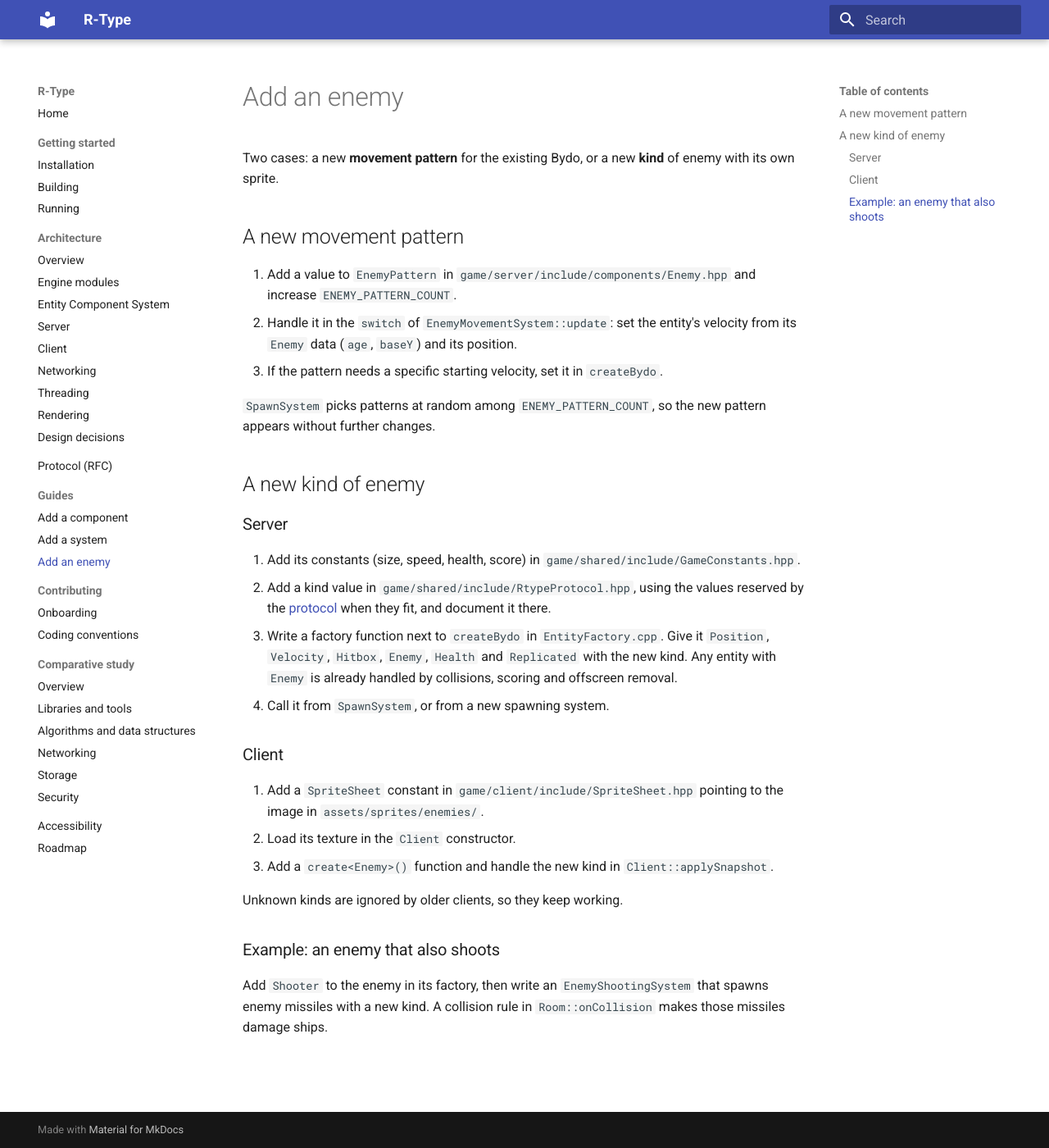
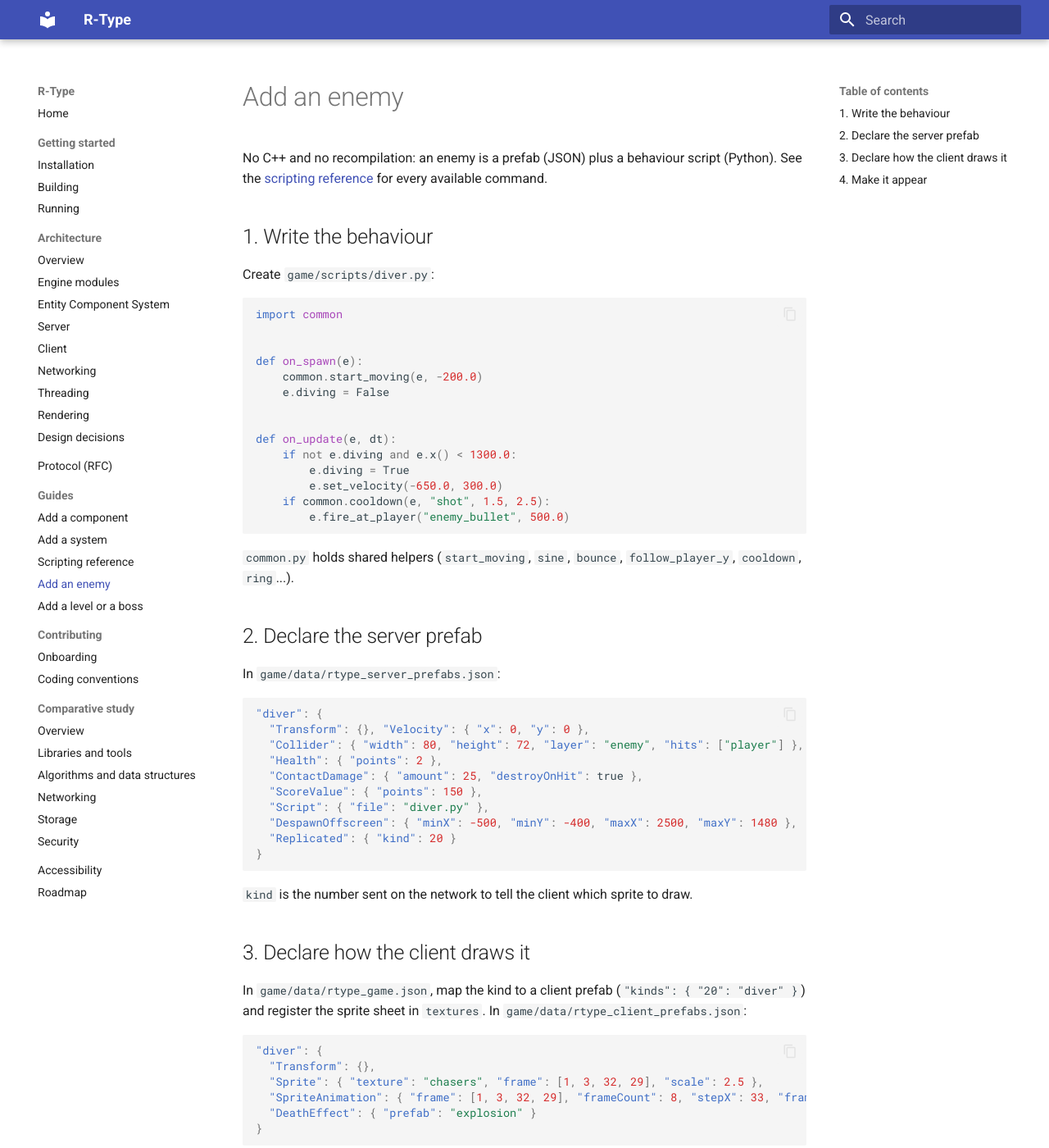
Before and after one commit to Origanire/r-type, an MkDocs documentation site: the page built from docs/guides/add-an-enemy.md, in a window 1280 px wide and 1400 px high. Shown: the whole window at 82% size. Built offline with MkDocs 1.6.1 and Material for MkDocs 9.7.7, drawn with Linux system fonts in a browser that asks for light colours; some of the changed text lies outside the part shown.

Commit message:
build/docs: modular CMake options, Python via vcpkg, scripting guides

````diff
--- a/docs/guides/add-an-enemy.md
+++ b/docs/guides/add-an-enemy.md
@@ -1,41 +1,66 @@
 # Add an enemy
 
-Two cases: a new **movement pattern** for the existing Bydo, or a new **kind** of enemy with its own
-sprite.
+No C++ and no recompilation: an enemy is a prefab (JSON) plus a behaviour script (Python).
+See the [scripting reference](scripting.md) for every available command.
 
-## A new movement pattern
+## 1. Write the behaviour
 
-1. Add a value to `EnemyPattern` in `game/server/include/components/Enemy.hpp` and increase
-   `ENEMY_PATTERN_COUNT`.
-2. Handle it in the `switch` of `EnemyMovementSystem::update`: set the entity's velocity from its
-   `Enemy` data (`age`, `baseY`) and its position.
-3. If the pattern needs a specific starting velocity, set it in `createBydo`.
+Create `game/scripts/diver.py`:
 
-`SpawnSystem` picks patterns at random among `ENEMY_PATTERN_COUNT`, so the new pattern appears
-without further changes.
+```python
+import common
 
-## A new kind of enemy
 
-### Server
+def on_spawn(e):
+    common.start_moving(e, -200.0)
+    e.diving = False
 
-1. Add its constants (size, speed, health, score) in `game/shared/include/GameConstants.hpp`.
-2. Add a kind value in `game/shared/include/RtypeProtocol.hpp`, using the values reserved by the
-   [protocol](../protocol.md) when they fit, and document it there.
-3. Write a factory function next to `createBydo` in `EntityFactory.cpp`. Give it `Position`,
-   `Velocity`, `Hitbox`, `Enemy`, `Health` and `Replicated` with the new kind. Any entity with `Enemy`
-   is already handled by collisions, scoring and offscreen removal.
-4. Call it from `SpawnSystem`, or from a new spawning system.
 
-### Client
+def on_update(e, dt):
+    if not e.diving and e.x() < 1300.0:
+        e.diving = True
+        e.set_velocity(-650.0, 300.0)
+    if common.cooldown(e, "shot", 1.5, 2.5):
+        e.fire_at_player("enemy_bullet", 500.0)
+```
 
-1. Add a `SpriteSheet` constant in `game/client/include/SpriteSheet.hpp` pointing to the image in
-   `assets/sprites/enemies/`.
-2. Load its texture in the `Client` constructor.
-3. Add a `create<Enemy>()` function and handle the new kind in `Client::applySnapshot`.
+`common.py` holds shared helpers (`start_moving`, `sine`, `bounce`, `follow_player_y`, `cooldown`,
+`ring`...).
 
-Unknown kinds are ignored by older clients, so they keep working.
+## 2. Declare the server prefab
 
-### Example: an enemy that also shoots
+In `game/data/rtype_server_prefabs.json`:
 
-Add `Shooter` to the enemy in its factory, then write an `EnemyShootingSystem` that spawns enemy
-missiles with a new kind. A collision rule in `Room::onCollision` makes those missiles damage ships.
+```json
+"diver": {
+  "Transform": {}, "Velocity": { "x": 0, "y": 0 },
+  "Collider": { "width": 80, "height": 72, "layer": "enemy", "hits": ["player"] },
+  "Health": { "points": 2 },
+  "ContactDamage": { "amount": 25, "destroyOnHit": true },
+  "ScoreValue": { "points": 150 },
+  "Script": { "file": "diver.py" },
+  "DespawnOffscreen": { "minX": -500, "minY": -400, "maxX": 2500, "maxY": 1480 },
+  "Replicated": { "kind": 20 }
+}
+```
+
+`kind` is the number sent on the network to tell the client which sprite to draw.
+
+## 3. Declare how the client draws it
+
+In `game/data/rtype_game.json`, map the kind to a client prefab (`"kinds": { "20": "diver" }`) and
+register the sprite sheet in `textures`. In `game/data/rtype_client_prefabs.json`:
+
+```json
+"diver": {
+  "Transform": {},
+  "Sprite": { "texture": "chasers", "frame": [1, 3, 32, 29], "scale": 2.5 },
+  "SpriteAnimation": { "frame": [1, 3, 32, 29], "frameCount": 8, "stepX": 33, "framesPerSecond": 10, "loop": true },
+  "DeathEffect": { "prefab": "explosion" }
+}
+```
+
+## 4. Make it appear
+
+Add it to a stage script (`game/scripts/stage2.py`), either in `WAVES` or in the `RANDOM` table.
+See [Add a level](add-a-level.md).
--- a/mkdocs.yml
+++ b/mkdocs.yml
@@ -41,7 +41,9 @@ nav:
   - Guides:
       - Add a component: guides/add-a-component.md
       - Add a system: guides/add-a-system.md
+      - Scripting reference: guides/scripting.md
       - Add an enemy: guides/add-an-enemy.md
+      - Add a level or a boss: guides/add-a-level.md
   - Contributing:
       - Onboarding: contributing/onboarding.md
       - Coding conventions: contributing/conventions.md
--- a/vcpkg.json
+++ b/vcpkg.json
@@ -5,7 +5,9 @@
   "dependencies": [
     "asio",
     "nlohmann-json",
-    "sfml"
+    "sfml",
+    "pybind11",
+    "python3"
   ],
   "builtin-baseline": "2750401336fb7c95f6619657a46a7e798661341c"
 }
````
Also changed, not shown: CMakeLists.txt (+128 -12 lines), docs/getting-started/building.md (+14 -0 lines), docs/getting-started/installation.md (+5 -1 lines), docs/guides/add-a-level.md (added, +68 -0 lines), docs/guides/scripting.md (added, +128 -0 lines).
